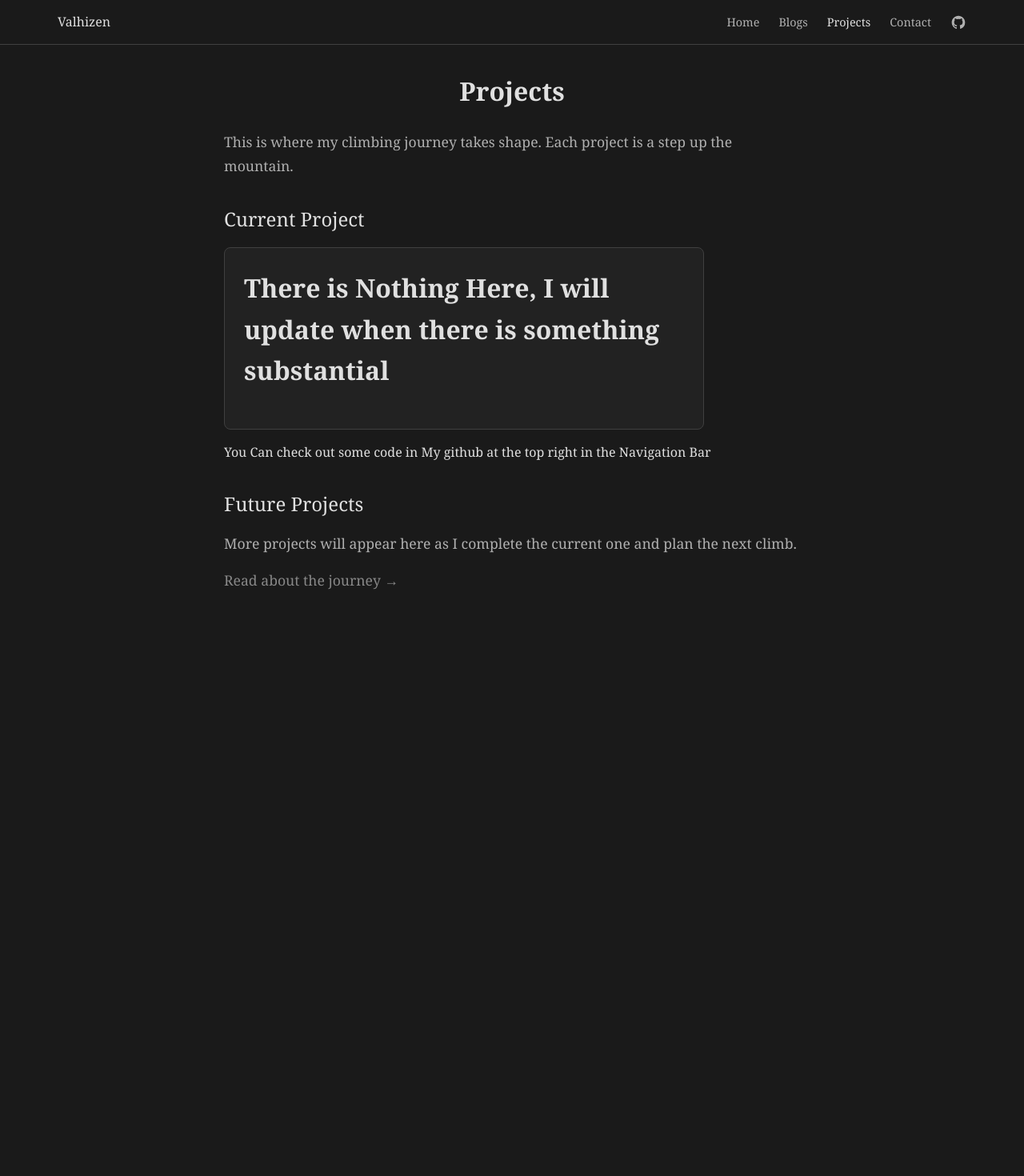
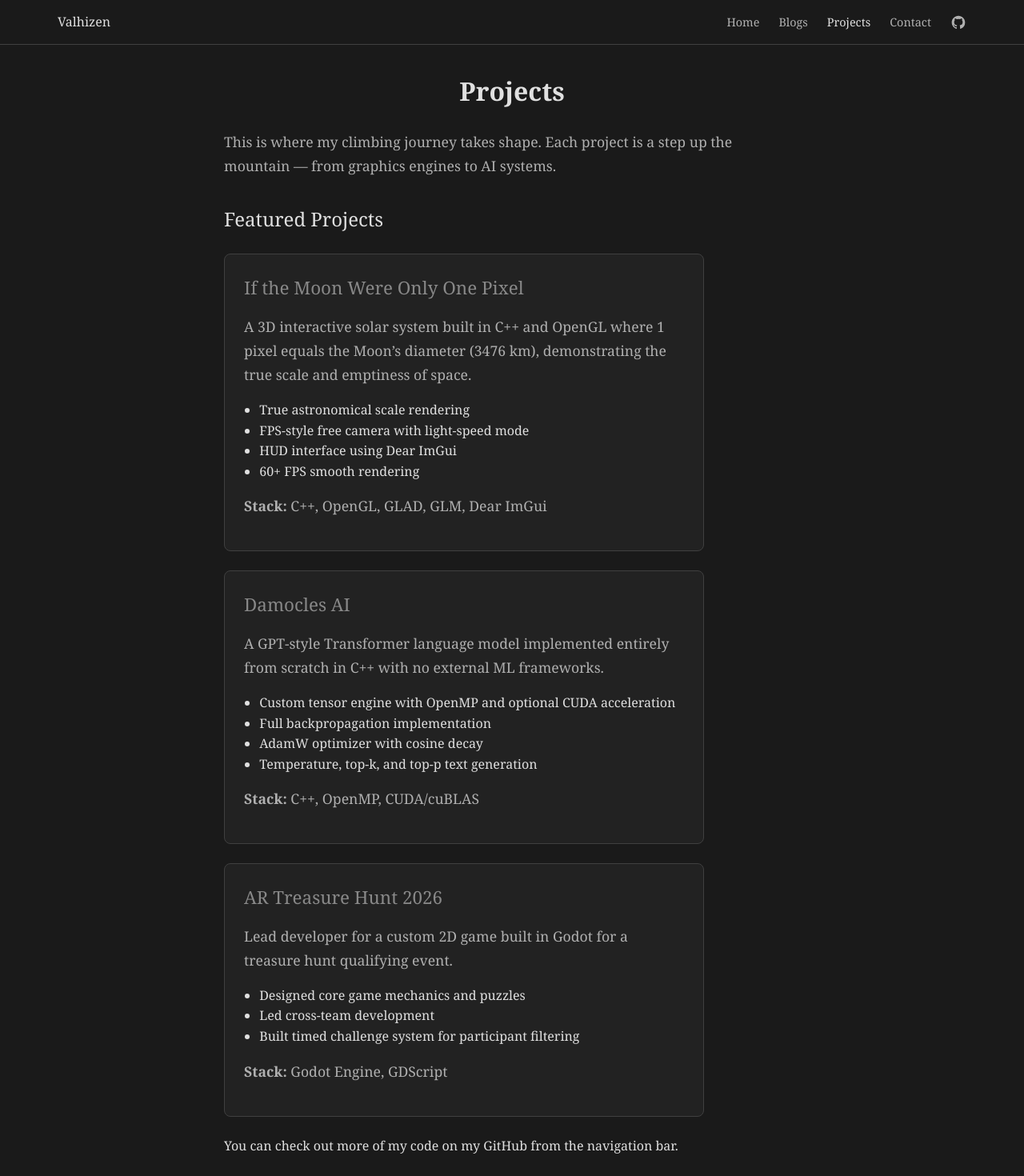
Before and after one commit to valhizen/ValhizenWeb, a SvelteKit app: page /projects in a window 1280 px wide. Shown: the top 1470 px of the page at 80% size. Before the commit the page ends 800 px from the top, so only its background shows below. Built offline with nearby package versions, Linux system fonts and the light colour scheme.

Commit message:
changed code nd files

```diff
--- a/src/routes/contact/+page.svelte
+++ b/src/routes/contact/+page.svelte
@@ -6,7 +6,7 @@
     <p style="text-align: center; margin: 1.5rem 0;">
       <strong>Discord:</strong>valhizen<br>
       <strong>Email:</strong> <a href="mailto:valhizen@gmail.com">valhizen@gmail.com</a><br>
-      <strong>X (Twitter):</strong> <a href="https://x.com/valhizen28648" target="_blank" rel="noopener">@valhizen28648</a>
+      <strong>GitHub:</strong> <a href="https://github.com/valhizen" target="_blank" rel="noopener noreferrer">valhizen</a>
     </p>
   </div>
 
--- a/src/routes/projects/+page.svelte
+++ b/src/routes/projects/+page.svelte
@@ -1,39 +1,110 @@
 <div class="page">
   <h1 class="page-title">Projects</h1>
 
-  <p>This is where my climbing journey takes shape. Each project is a step up the mountain.</p>
+  <p>
+    This is where my climbing journey takes shape. Each project is a step up the mountain —
+    from graphics engines to AI systems.
+  </p>
 
-  <h2>Current Project</h2>
+  <h2>Featured Projects</h2>
+
+  <!-- If the Moon Were Only One Pixel -->
   <div class="project-card">
-	<h1>
-		There is Nothing Here, I will update when there is something substantial
-	</h1>
+    <h3><a href="https://github.com/valhizen/IfMoonWereOnlyOnePixel" target="_blank" rel="noopener noreferrer">If the Moon Were Only One Pixel</a></h3>
+    <p>
+      A 3D interactive solar system built in C++ and OpenGL where
+      1 pixel equals the Moon’s diameter (3476 km), demonstrating
+      the true scale and emptiness of space.
+    </p>
+    <ul>
+      <li>True astronomical scale rendering</li>
+      <li>FPS-style free camera with light-speed mode</li>
+      <li>HUD interface using Dear ImGui</li>
+      <li>60+ FPS smooth rendering</li>
+    </ul>
+    <p><strong>Stack:</strong> C++, OpenGL, GLAD, GLM, Dear ImGui</p>
+  </div>
+
+  <!-- Damocles AI -->
+  <div class="project-card">
+    <h3><a href="https://github.com/valhizen/DamoclesAI" target="_blank" rel="noopener noreferrer">Damocles AI</a></h3>
+    <p>
+      A GPT-style Transformer language model implemented entirely
+      from scratch in C++ with no external ML frameworks.
+    </p>
+    <ul>
+      <li>Custom tensor engine with OpenMP and optional CUDA acceleration</li>
+      <li>Full backpropagation implementation</li>
+      <li>AdamW optimizer with cosine decay</li>
+      <li>Temperature, top-k, and top-p text generation</li>
+    </ul>
+    <p><strong>Stack:</strong> C++, OpenMP, CUDA/cuBLAS</p>
+  </div>
+
+  <!-- AR Treasure Hunt -->
+  <div class="project-card">
+    <h3><a href="https://github.com/valhizen/ar-treasure-hunt" target="_blank" rel="noopener noreferrer">AR Treasure Hunt 2026</a></h3>
+    <p>
+      Lead developer for a custom 2D game built in Godot for a
+      treasure hunt qualifying event.
+    </p>
+    <ul>
+      <li>Designed core game mechanics and puzzles</li>
+      <li>Led cross-team development</li>
+      <li>Built timed challenge system for participant filtering</li>
+    </ul>
+    <p><strong>Stack:</strong> Godot Engine, GDScript</p>
   </div>
 
   <div>
-	You Can check out some code in My github at the top right in the Navigation Bar
+    You can check out more of my code on my GitHub from the navigation bar.
   </div>
 
-  <h2>Future Projects</h2>
-  <p>More projects will appear here as I complete the current one and plan the next climb.</p>
+  <h2>More to Come</h2>
+  <p>
+    More systems, simulations, and experiments are on the way.
+    Each project builds toward mastering graphics, AI, and large-scale systems.
+  </p>
 
   <p><a href="/blogs">Read about the journey →</a></p>
 </div>
+
 <style>
-	.page { max-width: 720px; margin: 0 auto; }
-	.page-title { text-align: center; margin-top: 0; }
+  .page {
+    max-width: 720px;
+    margin: 0 auto;
+  }
+
+  .page-title {
+    text-align: center;
+    margin-top: 0;
+  }
+
   .project-card {
     background: var(--color-bg-card);
     border: 1px solid var(--color-border);
     border-radius: 8px;
     padding: 1.5rem;
-		margin: 1rem 0;
-		text-align: left;
+    margin: 1.5rem 0;
     max-width: 600px;
   }
 
   .project-card h3 {
     margin-top: 0;
     color: var(--color-primary);
+    font-size: 1.4rem;
+  }
+
+  .project-card ul {
+    padding-left: 1.2rem;
+  }
+
+  .project-card a {
+    text-decoration: none;
+    color: var(--color-primary);
+  }
+
+  .project-card a:hover {
+    text-decoration: underline;
   }
 </style>
```
Also changed, not shown: src/routes/+page.svelte (+4 -12 lines), src/routes/blogs/_posts/IfMoonWereOnlyOnePixel.svelte (renamed from src/routes/blogs/_posts/moonpixel3d.svelte, +17 -7 lines), 2 other files (tests, documents, lock files or other folders). Lines whose indentation alone changed are shown as unchanged.
